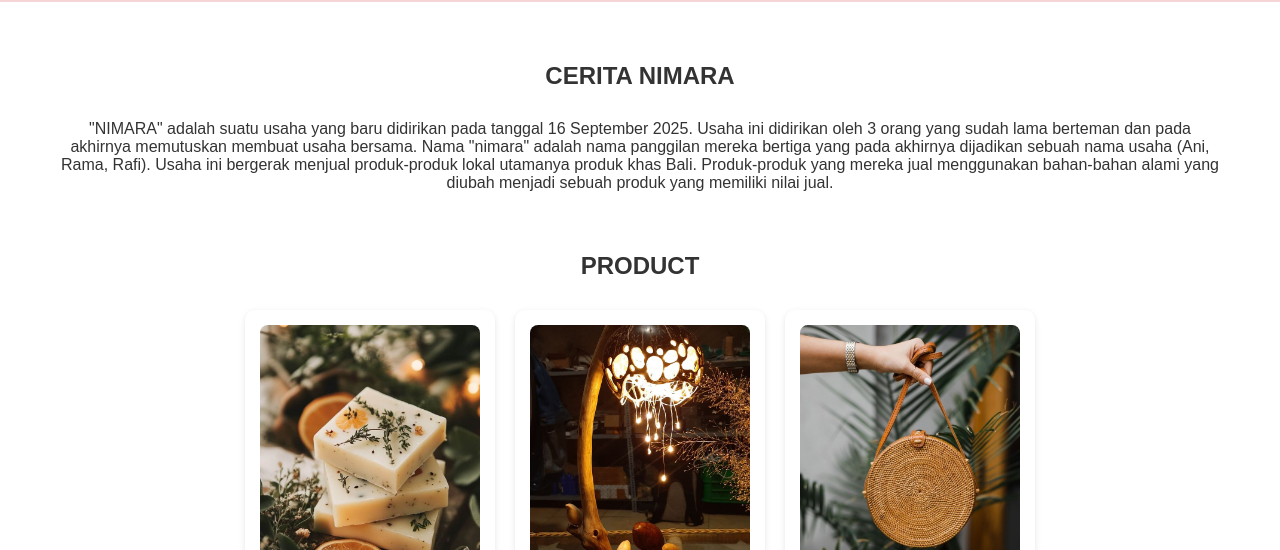
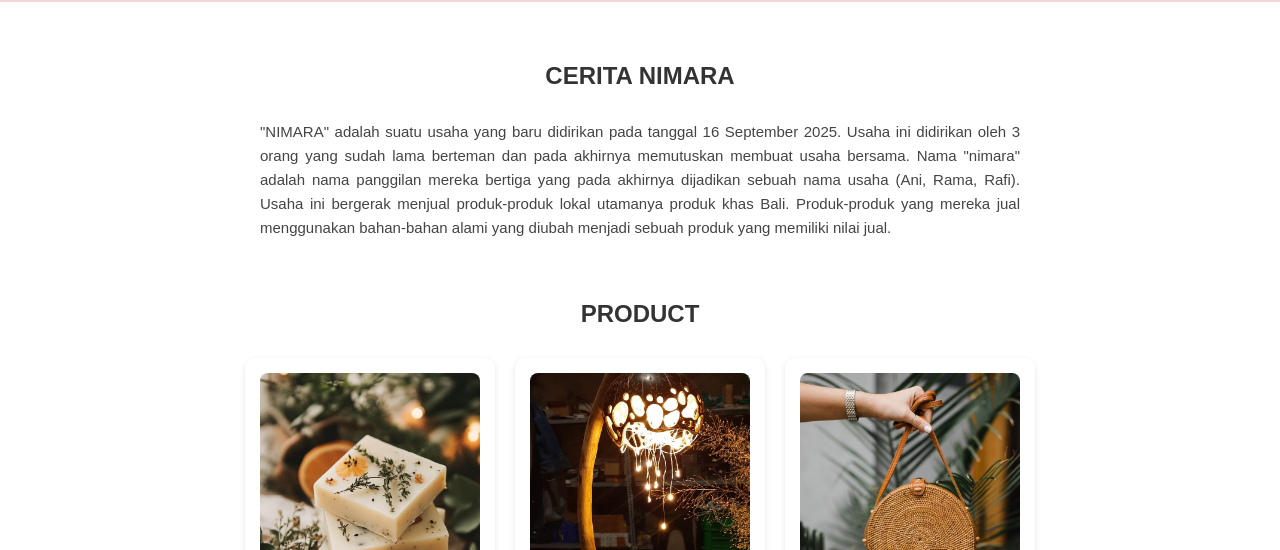
Before and after one commit to Rayyzenz/PKIK-, a plain HTML site: page index.html in a window 1280 px wide. Shown: the part 250-800 px from the top of the page. Drawn offline with Linux system fonts and the light colour scheme; files whose address does not match are found by name.

Commit message:
Update style.css

```diff
--- a/style.css
+++ b/style.css
@@ -103,6 +103,17 @@ nav a:hover {
   margin-bottom: 10px;
 }
 
+#about p {
+  max-width: 800px;
+  margin: 0 auto;
+  font-size: 15px;
+  line-height: 1.6;
+  color: #444;
+  text-align: justify;
+  padding: 0 20px;
+}
+
+
 .price {
   background: #e6b8b8;
   padding: 8px;
```
